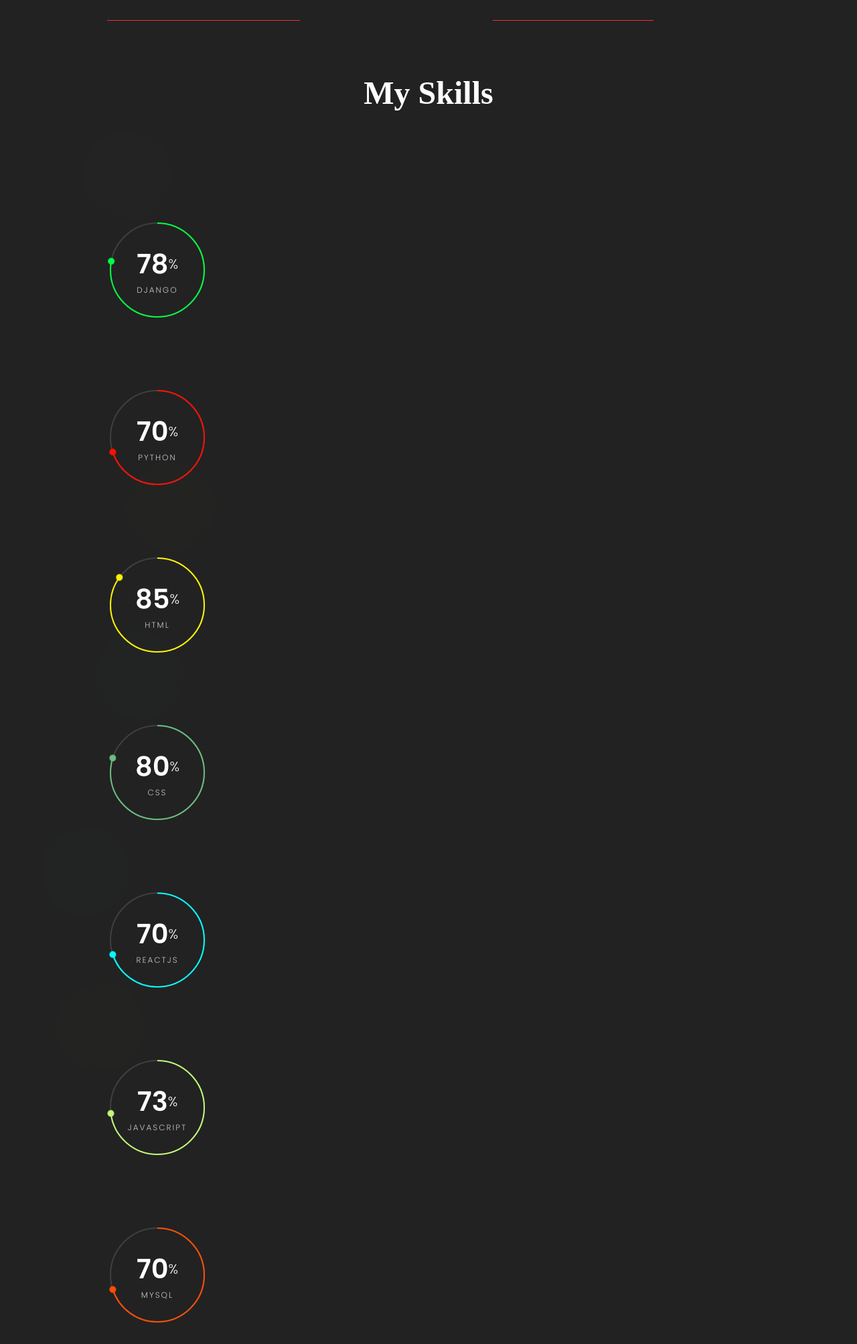
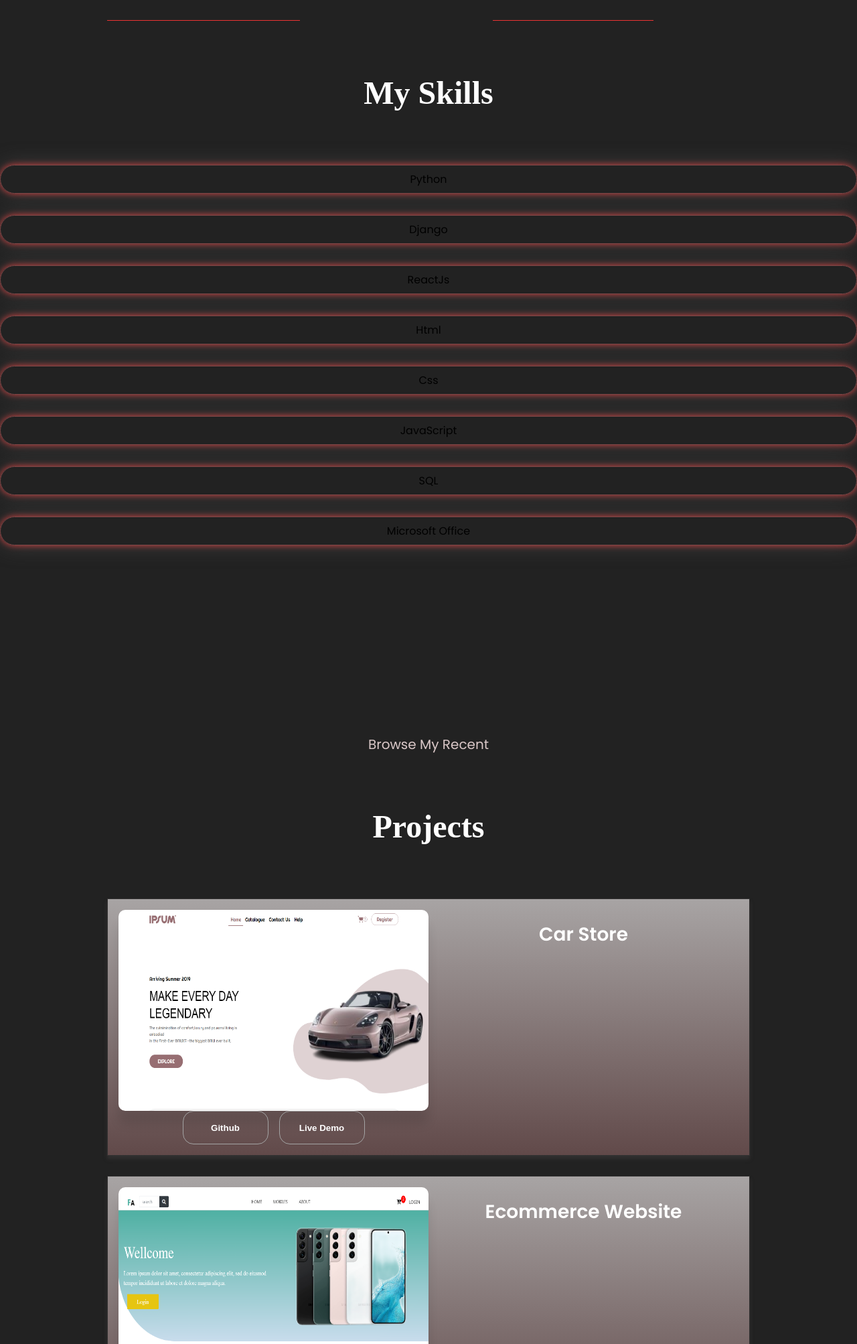
Before and after one commit to fatimatoghoz23/portfolio, a Django app: page / in a window 1280 px wide. Shown: the part 1384-3390 px from the top of the page at 67% size. Run offline with Django 4.2, Linux system fonts and the light colour scheme.

Commit message:
Update index.html

```diff
--- a/templates/index.html
+++ b/templates/index.html
@@ -1023,123 +1023,44 @@ flex-wrap: wrap;
    </div>
    </div>
     </section>
-    <h1 class="title">My Skills</h1>
-    <section class="skiflls" id="experience" >
-     <div class="container">
-      <div class="card">
-        <div class="percent" style="--clr:#04fc43;--num:78">
-          <div class="dot"></div>
-          <svg>
-            <circle cx="70" cy="70" r="70" ></circle>
-            <circle cx="70" cy="70" r="70" ></circle>
-          </svg>
-          <div class="number">
-            <h2>78<span>%</span></h2>
-            <p>Django</p>
-          </div>
+   <h1 class="title">My Skills</h1>
+    <div class="skills1">
+
+      <div class="contact-info-upper-container">
+        Python
+      </div>
+
+
+        <div class="contact-info-upper-container">
+          Django
+
         </div>
 
-      </div>
-      <div class="card">
-        <div class="percent" style="--clr:#fc1004;--num:70">
-          <div class="dot"></div>
-          <svg>
-            <circle cx="70" cy="70" r="70" ></circle>
-            <circle cx="70" cy="70" r="70" ></circle>
-          </svg>
-          <div class="number">
-            <h2>70<span>%</span></h2>
-            <p>Python</p>
+          <div class="contact-info-upper-container">
+            ReactJs
           </div>
-        </div>
+            <div class="contact-info-upper-container">
+              Html
+            </div>
 
-      </div>
-      <div class="card">
-        <div class="percent" style="--clr:#fcf404;--num:85">
-          <div class="dot"></div>
-          <svg>
-            <circle cx="70" cy="70" r="70" ></circle>
-            <circle cx="70" cy="70" r="70" ></circle>
-          </svg>
-          <div class="number">
-            <h2>85<span>%</span></h2>
-            <p>HTML</p>
-          </div>
-        </div>
+              <div class="contact-info-upper-container">
+                Css
 
-      </div>
-      <div class="card">
-        <div class="percent" style="--clr:#6bbd80;--num:80">
-          <div class="dot"></div>
-          <svg>
-            <circle cx="70" cy="70" r="70" ></circle>
-            <circle cx="70" cy="70" r="70" ></circle>
-          </svg>
-          <div class="number">
-            <h2>80<span>%</span></h2>
-            <p>CSS</p>
-          </div>
-        </div>
+              </div>
+              <div class="contact-info-upper-container">
+                JavaScript
 
-      </div>
-      <div class="card" >
-        <div class="percent" style="--clr:#04fcfc;--num:70">
-          <div class="dot"></div>
-          <svg>
-            <circle cx="70" cy="70" r="70" ></circle>
-            <circle cx="70" cy="70" r="70" ></circle>
-          </svg>
-          <div class="number">
-            <h2>70<span>%</span></h2>
-            <p>ReactJs</p>
-          </div>
-        </div>
+              </div>
+              <div class="contact-info-upper-container">
+                SQL
 
-      </div>
-      <div class="card">
-        <div class="percent" style="--clr:#c1f878;--num:73">
-          <div class="dot"></div>
-          <svg>
-            <circle cx="70" cy="70" r="70" ></circle>
-            <circle cx="70" cy="70" r="70" ></circle>
-          </svg>
-          <div class="number">
-            <h2>73<span>%</span></h2>
-            <p>JavaScript</p>
-          </div>
-        </div>
+              </div>
+              <div class="contact-info-upper-container">
+                Microsoft Office
 
-      </div>
-      <div class="card">
-        <div class="percent" style="--clr:#fc4e04;--num:70">
-          <div class="dot"></div>
-          <svg>
-            <circle cx="70" cy="70" r="70" ></circle>
-            <circle cx="70" cy="70" r="70" ></circle>
-          </svg>
-          <div class="number">
-            <h2>70<span>%</span></h2>
-            <p>MYSQL</p>
-          </div>
-        </div>
+              </div>
+     </div>
 
-      </div>
-          <div class="card">
-        <div class="percent" style="--clr:#fc04b2;--num:60">
-          <div class="dot"></div>
-          <svg>
-            <circle cx="70" cy="70" r="70" ></circle>
-            <circle cx="70" cy="70" r="70" ></circle>
-          </svg>
-          <div class="number">
-            <h2>60<span>%</span></h2>
-            <p> Microsoft Office</p>
-          </div>
-        </div>
-
-      </div>
-     </div>
-     </section>
 
     <section id="projects" style="margin-top:250px;position: relative;">
       <p class="section__text__p1" style="color:  rgb(218, 200, 200);">Browse My Recent</p>
@@ -1332,7 +1253,7 @@ ScrollReveal({ reset: true,
   delay:400
 
  });
- ScrollReveal().reveal('.title,p,.progress-bar,.imm', { delay: 200 ,origin:'left'});
+ ScrollReveal().reveal('.title,p,.progress-bar,.imm,.contact-info-upper-container', { delay: 200 ,origin:'left'});
  ScrollReveal().reveal('img', { delay: 300 ,origin:'top'});
  ScrollReveal().reveal('.details-container,.details-containerr,.im', { delay: 400 ,origin:'right',interval:200});
  ScrollReveal().reveal('.dot', { delay: 2000,rotate: 2000});
```
